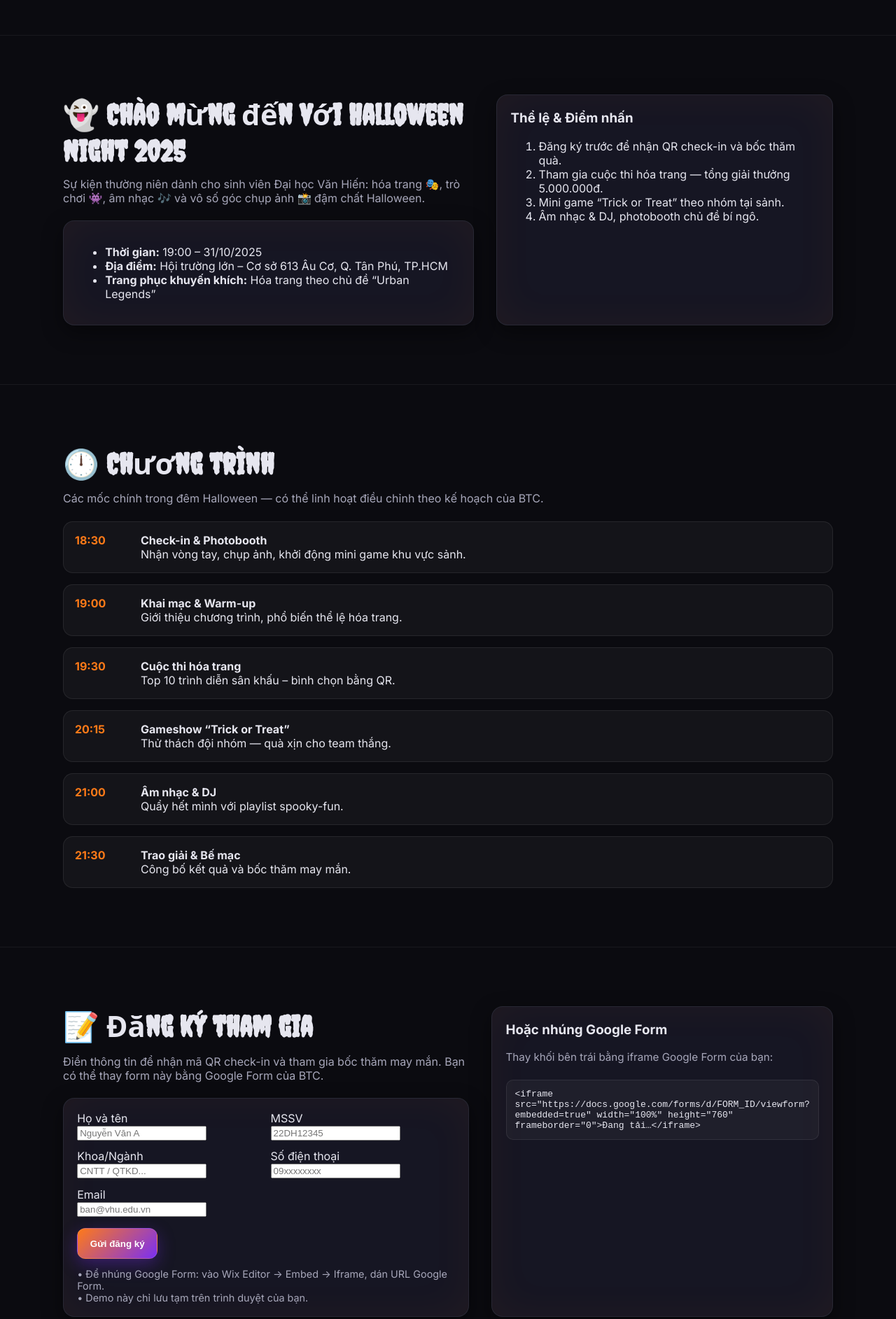
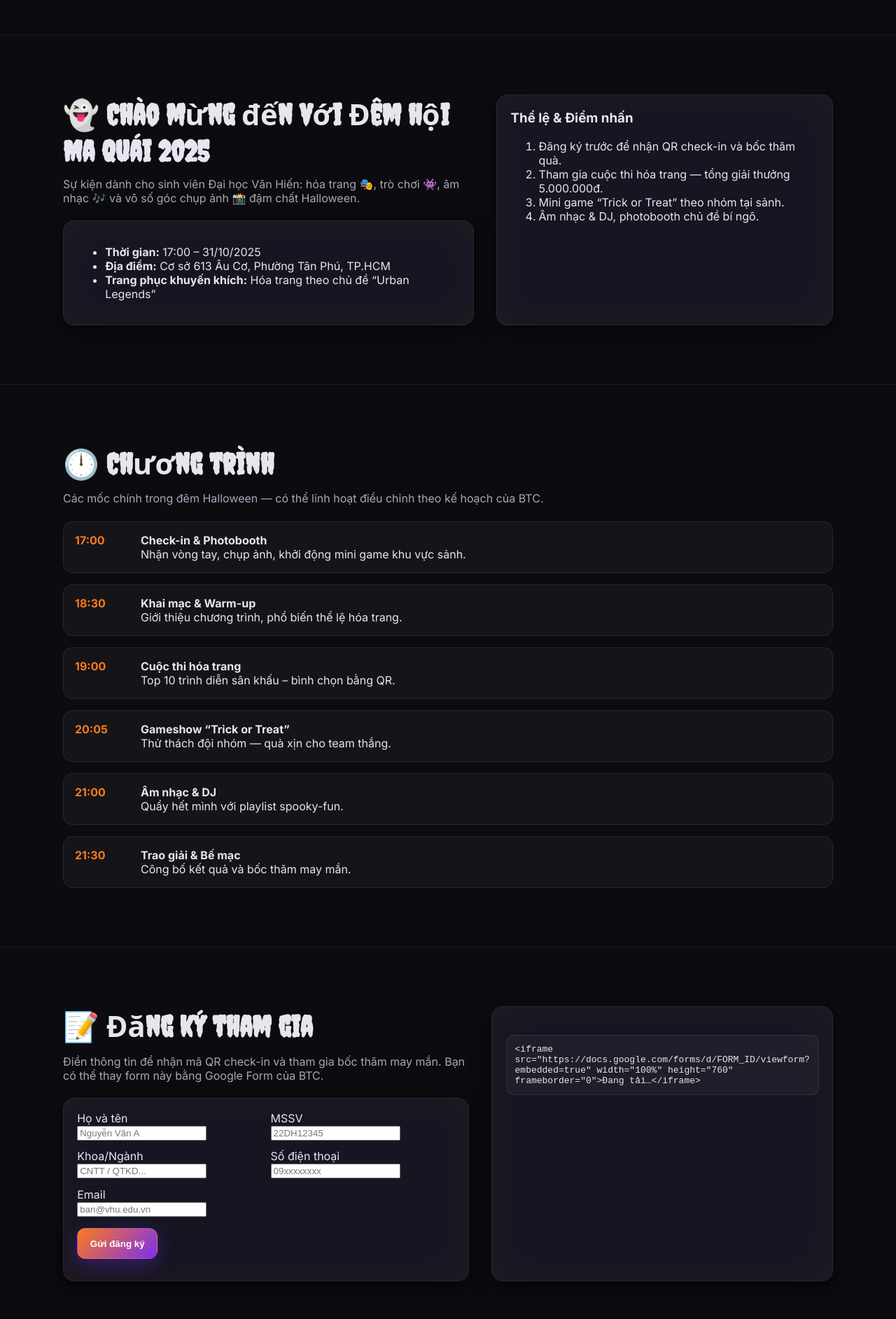
Before and after one commit to minhhieud472-dot/demhoimaquaivhu2025, a plain HTML site: page index.html in a window 1280 px wide. Shown: the part 720-2605 px from the top of the page at 70% size. Drawn offline with Linux system fonts and the light colour scheme.

Commit message:
Update index.html
update tên sự kiện, timeline và thời gian sự kiện

```diff
--- a/index.html
+++ b/index.html
@@ -3,8 +3,8 @@
 <head>
   <meta charset="utf-8" />
   <meta name="viewport" content="width=device-width, initial-scale=1" />
-  <title>Halloween Night 2025 — Đại học Văn Hiến</title>
-  <meta name="description" content="Website sự kiện Halloween Night 2025 tại Đại học Văn Hiến. Thông tin chương trình, đăng ký tham gia, thư viện ảnh và liên hệ."/>
+  <title>Đêm hội Ma Quái 2025 — Đại học Văn Hiến</title>
+  <meta name="description" content="Website sự kiện Đêm hội Ma Quái 2025 tại Đại học Văn Hiến. Thông tin chương trình, đăng ký tham gia, thư viện ảnh và liên hệ."/>
   <link rel="preconnect" href="https://fonts.googleapis.com">
   <link rel="preconnect" href="https://fonts.gstatic.com" crossorigin>
   <link href="https://fonts.googleapis.com/css2?family=Creepster&family=Inter:wght@400;600;700&display=swap" rel="stylesheet">
@@ -115,8 +115,8 @@
   <!-- ===== Hero ===== -->
   <header class="hero" role="banner" id="home">
     <div class="wrap container">
-      <div class="eyebrow">31/10/2025 • Hội trường lớn • Đại học Văn Hiến</div>
-      <h1 class="title">HALLOWEEN NIGHT 2025</h1>
+      <div class="eyebrow">31/10/2025 • Đại học Văn Hiến</div>
+      <h1 class="title">Đêm hội Ma Quái 2025</h1>
       <p class="subtitle">Trick or Treat — Hẹn gặp bạn tại VHU! Cùng hóa trang, chơi game, săn quà và cháy hết mình cùng âm nhạc.</p>
 
       <div class="countdown" aria-label="Đếm ngược đến sự kiện">
@@ -137,13 +137,13 @@
   <section id="about">
     <div class="container grid-2">
       <div>
-        <h2>👻 Chào mừng đến với Halloween Night 2025</h2>
-        <p class="lead">Sự kiện thường niên dành cho sinh viên Đại học Văn Hiến: hóa trang 🎭, trò chơi 👾, âm nhạc 🎶 và vô số góc chụp ảnh 📸 đậm chất Halloween.
+        <h2>👻 Chào mừng đến với Đêm hội Ma Quái 2025</h2>
+        <p class="lead">Sự kiện dành cho sinh viên Đại học Văn Hiến: hóa trang 🎭, trò chơi 👾, âm nhạc 🎶 và vô số góc chụp ảnh 📸 đậm chất Halloween.
         </p>
         <div class="card">
           <ul>
-            <li><strong>Thời gian:</strong> 19:00 – 31/10/2025</li>
-            <li><strong>Địa điểm:</strong> Hội trường lớn – Cơ sở 613 Âu Cơ, Q. Tân Phú, TP.HCM</li>
+            <li><strong>Thời gian:</strong> 17:00 – 31/10/2025</li>
+            <li><strong>Địa điểm:</strong> Cơ sở 613 Âu Cơ, Phường Tân Phú, TP.HCM</li>
             <li><strong>Trang phục khuyến khích:</strong> Hóa trang theo chủ đề “Urban Legends”</li>
           </ul>
         </div>
@@ -166,10 +166,10 @@
       <h2>🕛 Chương trình</h2>
       <p class="lead">Các mốc chính trong đêm Halloween — có thể linh hoạt điều chỉnh theo kế hoạch của BTC.</p>
       <div class="timeline">
-        <div class="slot"><time>18:30</time><div><strong>Check-in & Photobooth</strong><br><span class="muted">Nhận vòng tay, chụp ảnh, khởi động mini game khu vực sảnh.</span></div></div>
-        <div class="slot"><time>19:00</time><div><strong>Khai mạc & Warm-up</strong><br><span class="muted">Giới thiệu chương trình, phổ biến thể lệ hóa trang.</span></div></div>
-        <div class="slot"><time>19:30</time><div><strong>Cuộc thi hóa trang</strong><br><span class="muted">Top 10 trình diễn sân khấu – bình chọn bằng QR.</span></div></div>
-        <div class="slot"><time>20:15</time><div><strong>Gameshow “Trick or Treat”</strong><br><span class="muted">Thử thách đội nhóm — quà xịn cho team thắng.</span></div></div>
+        <div class="slot"><time>17:00</time><div><strong>Check-in & Photobooth</strong><br><span class="muted">Nhận vòng tay, chụp ảnh, khởi động mini game khu vực sảnh.</span></div></div>
+        <div class="slot"><time>18:30</time><div><strong>Khai mạc & Warm-up</strong><br><span class="muted">Giới thiệu chương trình, phổ biến thể lệ hóa trang.</span></div></div>
+        <div class="slot"><time>19:00</time><div><strong>Cuộc thi hóa trang</strong><br><span class="muted">Top 10 trình diễn sân khấu – bình chọn bằng QR.</span></div></div>
+        <div class="slot"><time>20:05</time><div><strong>Gameshow “Trick or Treat”</strong><br><span class="muted">Thử thách đội nhóm — quà xịn cho team thắng.</span></div></div>
         <div class="slot"><time>21:00</time><div><strong>Âm nhạc & DJ</strong><br><span class="muted">Quẩy hết mình với playlist spooky-fun.</span></div></div>
         <div class="slot"><time>21:30</time><div><strong>Trao giải & Bế mạc</strong><br><span class="muted">Công bố kết quả và bốc thăm may mắn.</span></div></div>
       </div>
@@ -194,12 +194,12 @@
             <button class="btn cta" type="submit">Gửi đăng ký</button>
             <span id="reg-msg" style="color:var(--green);font-weight:700"></span>
           </div>
-          <p style="margin:.8rem 0 0;color:var(--muted);font-size:.9rem">• Để nhúng Google Form: vào Wix Editor → Embed → Iframe, dán URL Google Form.<br/>• Demo này chỉ lưu tạm trên trình duyệt của bạn.</p>
+          <p style="margin:.8rem 0 0;color:var(--muted);font-size:.9rem">
         </form>
       </div>
       <div class="card">
-        <h3 style="margin-top:.2rem">Hoặc nhúng Google Form</h3>
-        <p class="lead" style="font-size:.95rem">Thay khối bên trái bằng iframe Google Form của bạn:</p>
+        <h3 style="margin-top:.2rem"></h3>
+        <p class="lead" style="font-size:.95rem"></p>
         <pre style="white-space:pre-wrap;background:rgba(255,255,255,.04);padding:12px;border-radius:10px;border:1px solid rgba(255,255,255,.08)">&lt;iframe src="https://docs.google.com/forms/d/FORM_ID/viewform?embedded=true" width="100%" height="760" frameborder="0"&gt;Đang tải…&lt;/iframe&gt;</pre>
       </div>
     </div>
```
